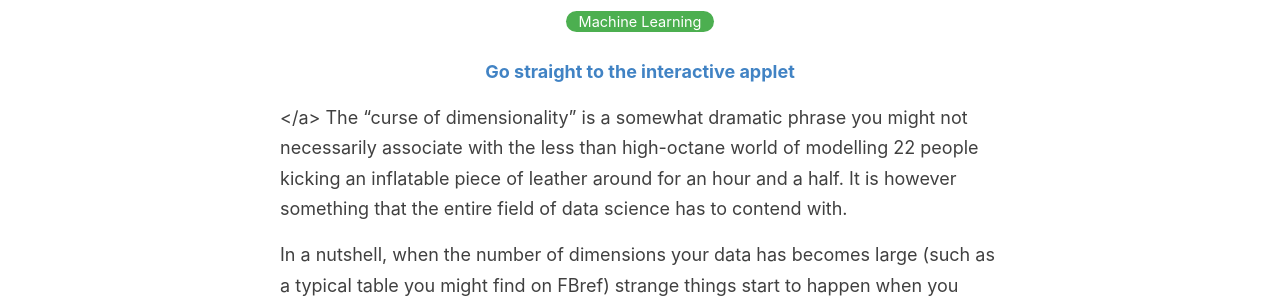
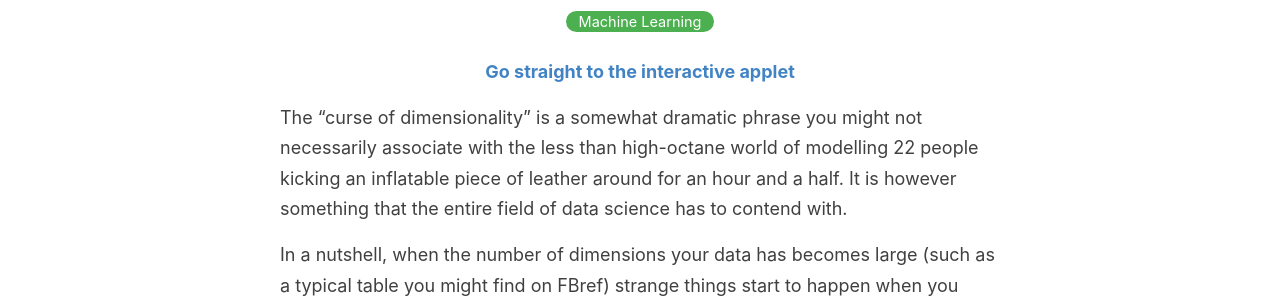
Before and after one commit to opengoalapp/opengoalapp.github.io, a Jekyll site: the page built from _posts/2020-09-20-Player-Embedding-With-UMAP.md, in a window 1280 px wide and 900 px high. Shown: the part 288-588 px from the top of the window. Built offline with Jekyll 4.4.1, drawn with Linux system fonts in a browser that asks for light colours; part of the change alters nothing that is shown.

Commit message:
Update 2020-09-20-Player-Embedding-With-UMAP.md

```diff
--- a/_posts/2020-09-20-Player-Embedding-With-UMAP.md
+++ b/_posts/2020-09-20-Player-Embedding-With-UMAP.md
@@ -4,8 +4,7 @@ title: Player Embedding With UMAP
 categories: [Machine Learning]
 ---
 
-#### <a alighref="https://projector.tensorflow.org/?config=https://gist.githubusercontent.com/opengoalapp/0091f8e13326df8e5ebb847f386f1b63/raw/587369f6acc821375dca35cbf6bc5624084cca5c/config.json">Go straight to the interactive applet
-</a>
+#### <a href="https://projector.tensorflow.org/?config=https://gist.githubusercontent.com/opengoalapp/0091f8e13326df8e5ebb847f386f1b63/raw/587369f6acc821375dca35cbf6bc5624084cca5c/config.json">Go straight to the interactive applet</a>
 The "curse of dimensionality" is a somewhat dramatic phrase you might not necessarily associate with the less than high-octane world of modelling 22 people kicking an inflatable piece of leather around for an hour and a half. It is however something that the entire field of data science has to contend with.
 
 In a nutshell, when the number of dimensions your data has becomes large (such as a typical table you might find on FBref) strange things start to happen when you apply even the most common data science techniques. Particularly relevant consequences in football analytics are the training of regression or classification models (think xG) which require very large amounts of training data and computation of distance functions (think player similarity searches) which can produce meaningless results. There's plenty of great material on this issue that can be found with a quick search to understand why this, and other issues, occur. Fortunately there are some techniques you can use that will mitigate these problems. One of these is embedding high dimensional data into a lower number of dimensions.
```
